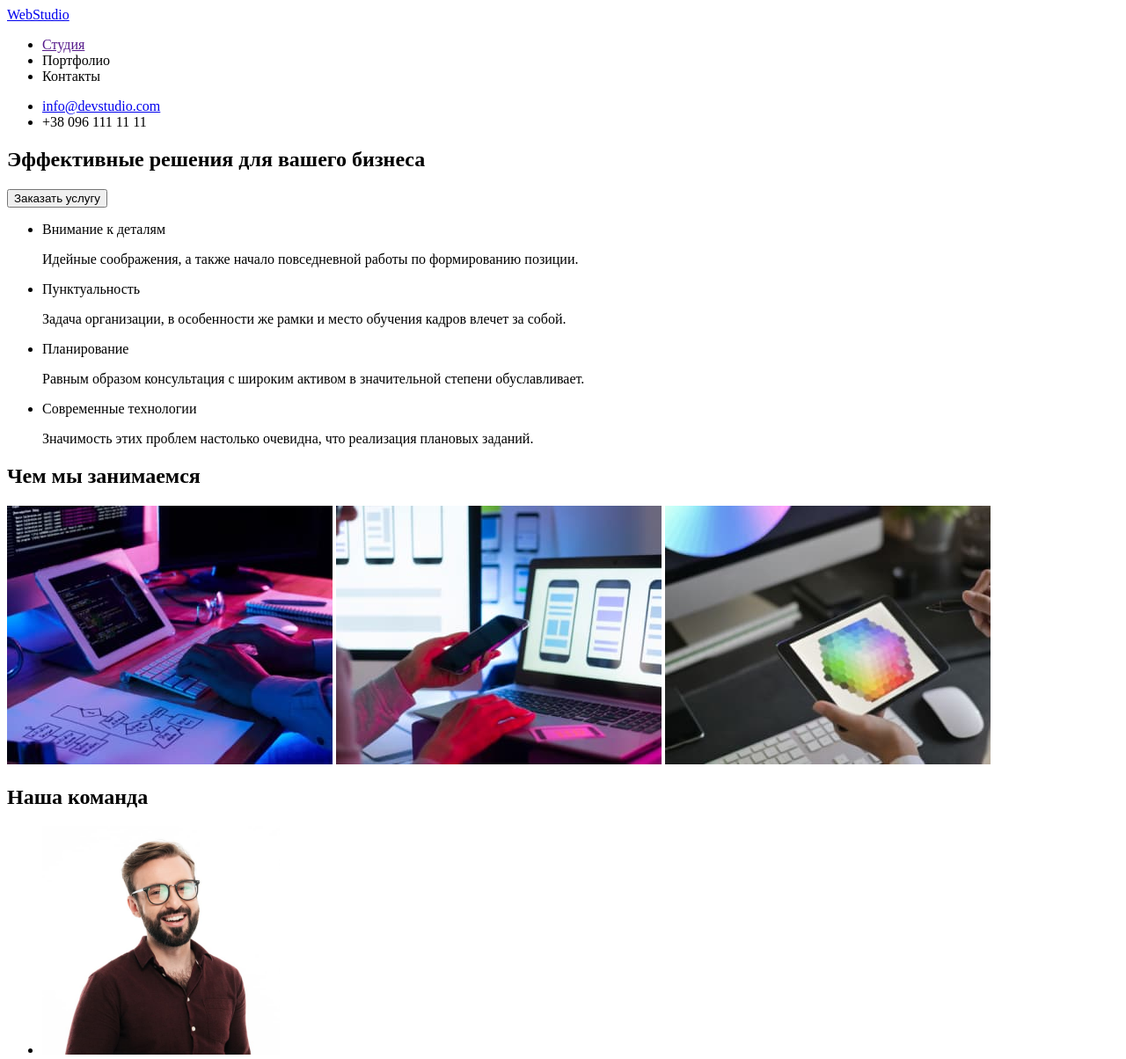
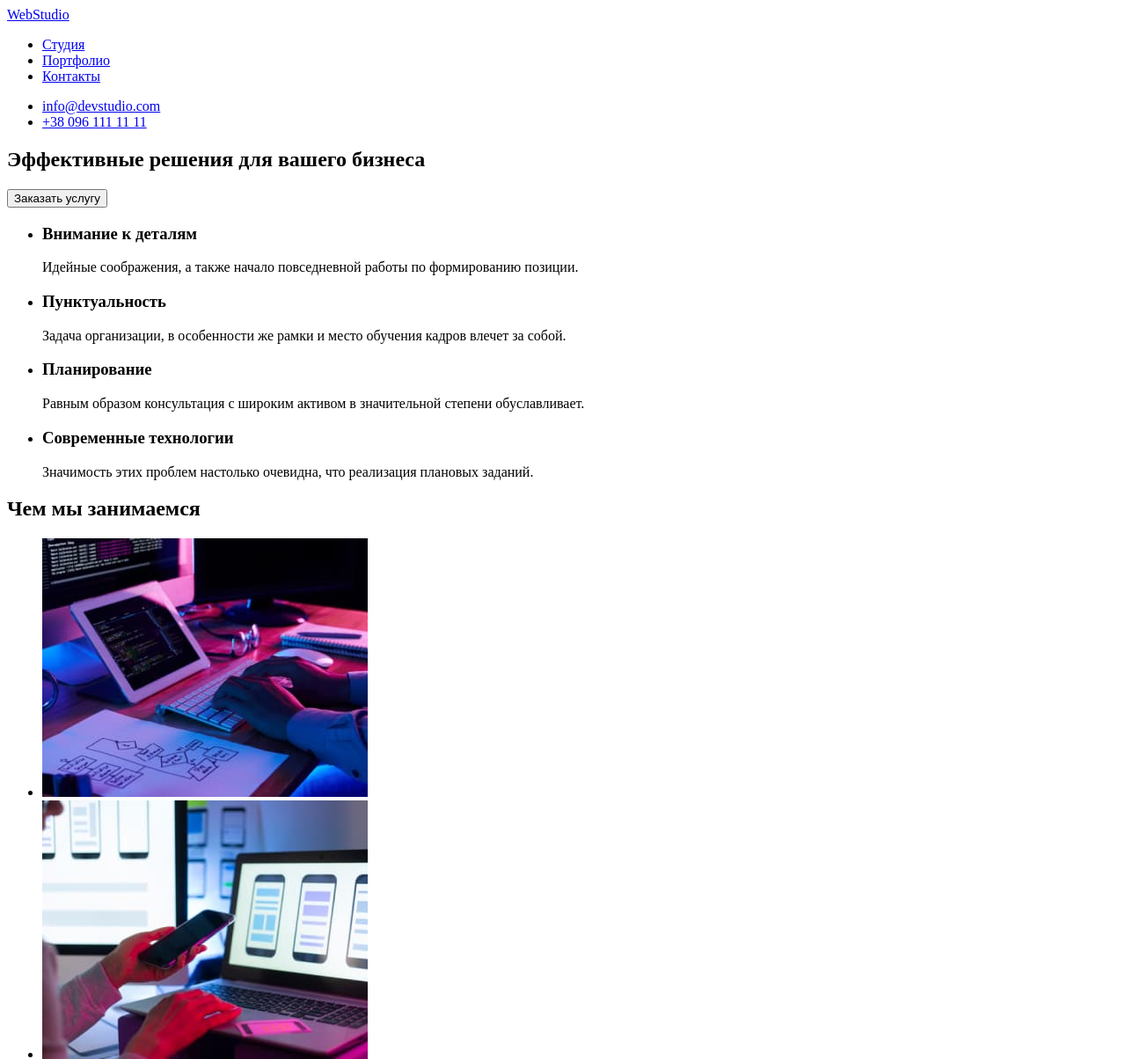
Before and after one commit to nemetskii/goit-markup-hw-01, a plain HTML site: page index.html in a window 1280 px wide. Shown: the top 1204 px of the page at 88% size. Drawn offline with Linux system fonts and the light colour scheme.

Commit message:
Update index.html
Внесены правки в ссылки., добавлен заголовок, внесены правки в контактную информацию

```diff
--- a/index.html
+++ b/index.html
@@ -9,19 +9,17 @@
 <body>
     <!--Шапка страницы-->
     <header>
-       <a lang="en" href="images/logo.jpg" >WebStudio</a>
+       <a lang="en" href="./index.html" >WebStudio</a>
        <nav>
         <ul>
-            <li>
-                <a href="">Студия</a>
-            </li>
-            <li>Портфолио</li>
-            <li>Контакты</li>
+            <li><a href="./index.html">Студия</a></li>
+            <li> <a href="#">Портфолио</a> </li>
+            <li> <a href="#">Контакты</a> </li>
         </ul>
        </nav>
        <ul>
             <li><a href="mailto:info@devstudio.com">info@devstudio.com</a></li>
-            <li>+38 096 111 11 11</li>
+            <li><a href="tel: +380961111111">+38 096 111 11 11</a> </li>
         </ul>
 
     </header>
@@ -33,21 +31,22 @@
         </section>
 
         <section>
+            <h2 hidden>Преимущества</h2>
             <ul>
                 <li>
-                    <p>Внимание к деталям</p>
+                    <h3>Внимание к деталям</h3>
                     <p>Идейные соображения, а также начало повседневной работы по формированию позиции.</p>
                 </li>
                 <li>
-                    <p>Пунктуальность</p>
+                    <h3>Пунктуальность</h3>
                     <p>Задача организации, в особенности же рамки и место обучения кадров влечет за собой.</p>
                 </li>
                 <li>
-                    <p>Планирование</p>
+                    <h3>Планирование</h3>
                     <p>Равным образом консультация с широким активом в значительной степени обуславливает.</p>
                 </li>
                 <li>
-                    <p>Современные технологии</p>
+                    <h3>Современные технологии</h3>
                     <p>Значимость этих проблем настолько очевидна, что реализация плановых заданий.</p>
                 </li>
             </ul>
@@ -55,27 +54,33 @@
 
         <section>
             <h2>Чем мы занимаемся</h2>
-            <img width="370" src="images/box_1.jpg" alt="Рабочий стол, печатающий на клавиатуре человеек">
-            <img width="370" src="images/box_2.jpg" alt="Ноутбук и человек с смартфоном в руках">
-            <img width="370" src="images/box_3.jpg" alt="Планшет в руках, на экране шести угольный градиент">
+                <ul>
+                    <li><img width="370" src="images/box_1.jpg" alt="Рабочий стол, печатающий на клавиатуре человеек"></li>
+                    <li><img width="370" src="images/box_2.jpg" alt="Ноутбук и человек с смартфоном в руках"></li>
+                    <li><img width="370" src="images/box_3.jpg" alt="Планшет в руках, на экране шести угольный градиент"></li>
+                </ul>
         </section>
 
         <section>
             <h2>Наша команда</h2>
             <ul>
-                <li><img width="270" src="images/emploees/img_1.jpg" alt="Игорь Демьяненко">
+                <li>
+                    <img width="270" src="images/emploees/img_1.jpg" alt="Игорь Демьяненко">
                     <h3>Игорь Демьяненко</h3>
                     <p lang="en">Product Designer</p>
                 </li>
-                <li><img width="270" src="images/emploees/img_2.jpg" alt="Ольга Репина">
+                <li>
+                    <img width="270" src="images/emploees/img_2.jpg" alt="Ольга Репина">
                     <h3>Ольга Репина</h3>
                     <p lang="en">Frontend Develover</p>
                 </li>
-                <li><img width="270" src="images/emploees/img_3.jpg" alt="Николай Тарасов">
+                <li>
+                    <img width="270" src="images/emploees/img_3.jpg" alt="Николай Тарасов">
                     <h3>Николай Тарасов</h3>
                     <p lang="en">Marketing</p>
                 </li>
-                <li><img width="270" src="images/emploees/img_4.jpg" alt="Михаил Ермаков">
+                <li>
+                    <img width="270" src="images/emploees/img_4.jpg" alt="Михаил Ермаков">
                     <h3>Михаил Ермаков</h3>
                     <p lang="en">UI Designer</p>
                 </li>
@@ -84,12 +89,12 @@
     </main>
     <!--Контактная информация-->
     <footer>
-        <a lang="en" href="images/logo.jpg">WebStudio</a>
+        <a lang="en" href="./index.html">WebStudio</a>
         <address>
             <ul>
-                <li>г. Киев, пр-т Леси Украинки, 26</li>
-                <li>info@example.com</li>
-                <li>+38 099 111 11 11</li>
+                <li> <a href="https://goo.gl/maps/ZJLE7oXqnEzqe7Bk7" target="_blank" rel="noopener noreferrer nofollow">г. Киев, пр-т Леси Украинки, 26</a></li>
+                <li> <a href="mailto:info@example.com">info@example.com</a></li>
+                <li> <a href="tel:+380991111111">+38 099 111 11 11</a></li>
             </ul>
         </address>
     </footer>
```
